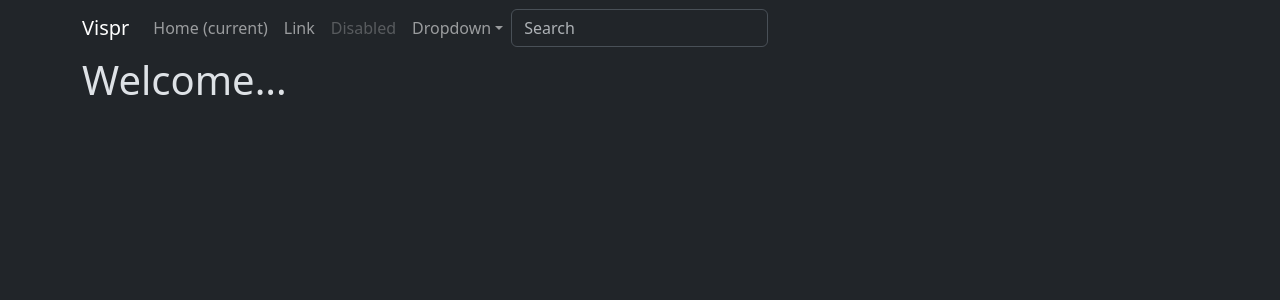
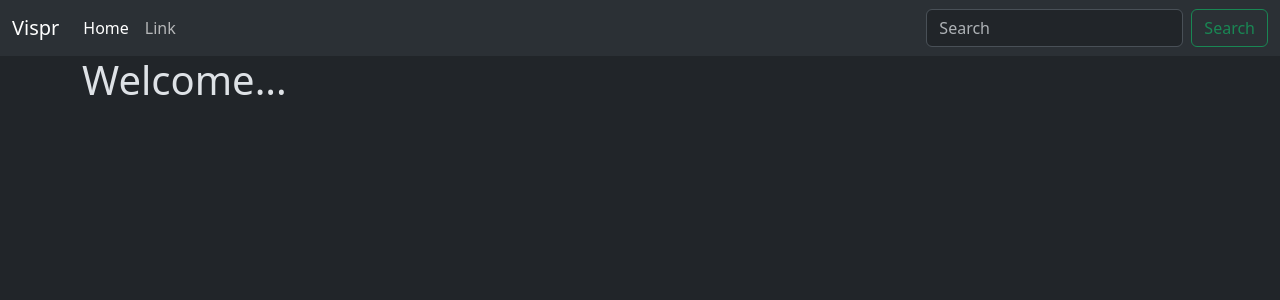
Before and after one commit to ishant9805/vispr, a Django app: template vispr/tweet/templates/index.html in a window 1280 px wide. Shown: the top 300 px of the page. Run offline with Django 5.2, Linux system fonts and the light colour scheme; the template is opened without the code that fills it, so the values that code supplies are empty; parts of the project's set-up code (start-up, migrations or seed data) failed here and were passed over.

Commit message:
Edit navbar

```diff
--- a/vispr/templates/navbar.html
+++ b/vispr/templates/navbar.html
@@ -1,32 +1,22 @@
-<nav class="navbar navbar-expand-lg navbar-dark bg-dark">
-    <div class="container">
+  <nav class="navbar navbar-expand-lg bg-body-tertiary">
+    <div class="container-fluid">
       <a class="navbar-brand" href="#">Vispr</a>
-      <button class="navbar-toggler" type="button" data-toggle="collapse" data-target="#navbarsExample07" aria-controls="navbarsExample07" aria-expanded="false" aria-label="Toggle navigation">
+      <button class="navbar-toggler" type="button" data-bs-toggle="collapse" data-bs-target="#navbarSupportedContent" aria-controls="navbarSupportedContent" aria-expanded="false" aria-label="Toggle navigation">
         <span class="navbar-toggler-icon"></span>
       </button>
-
-      <div class="collapse navbar-collapse" id="navbarsExample07">
-        <ul class="navbar-nav mr-auto">
-          <li class="nav-item active">
-            <a class="nav-link" href="#">Home <span class="sr-only">(current)</span></a>
+      <div class="collapse navbar-collapse" id="navbarSupportedContent">
+        <ul class="navbar-nav me-auto mb-2 mb-lg-0">
+          <li class="nav-item">
+            <a class="nav-link active" aria-current="page" href="#">Home <span class="visually-hidden">(current)</span></a>
           </li>
           <li class="nav-item">
             <a class="nav-link" href="#">Link</a>
           </li>
-          <li class="nav-item">
-            <a class="nav-link disabled" href="#">Disabled</a>
-          </li>
-          <li class="nav-item dropdown">
-            <a class="nav-link dropdown-toggle" href="http://example.com" id="dropdown07" data-toggle="dropdown" aria-haspopup="true" aria-expanded="false">Dropdown</a>
-            <div class="dropdown-menu" aria-labelledby="dropdown07">
-              <a class="dropdown-item" href="#">Action</a>
-              <a class="dropdown-item" href="#">Another action</a>
-              <a class="dropdown-item" href="#">Something else here</a>
-            </div>
-          </li>
+
         </ul>
-        <form class="form-inline my-2 my-md-0">
-          <input class="form-control" type="text" placeholder="Search" aria-label="Search">
+        <form class="d-flex" role="search">
+          <input class="form-control me-2" type="search" placeholder="Search" aria-label="Search">
+          <button class="btn btn-outline-success" type="submit">Search</button>
         </form>
       </div>
     </div>
```
